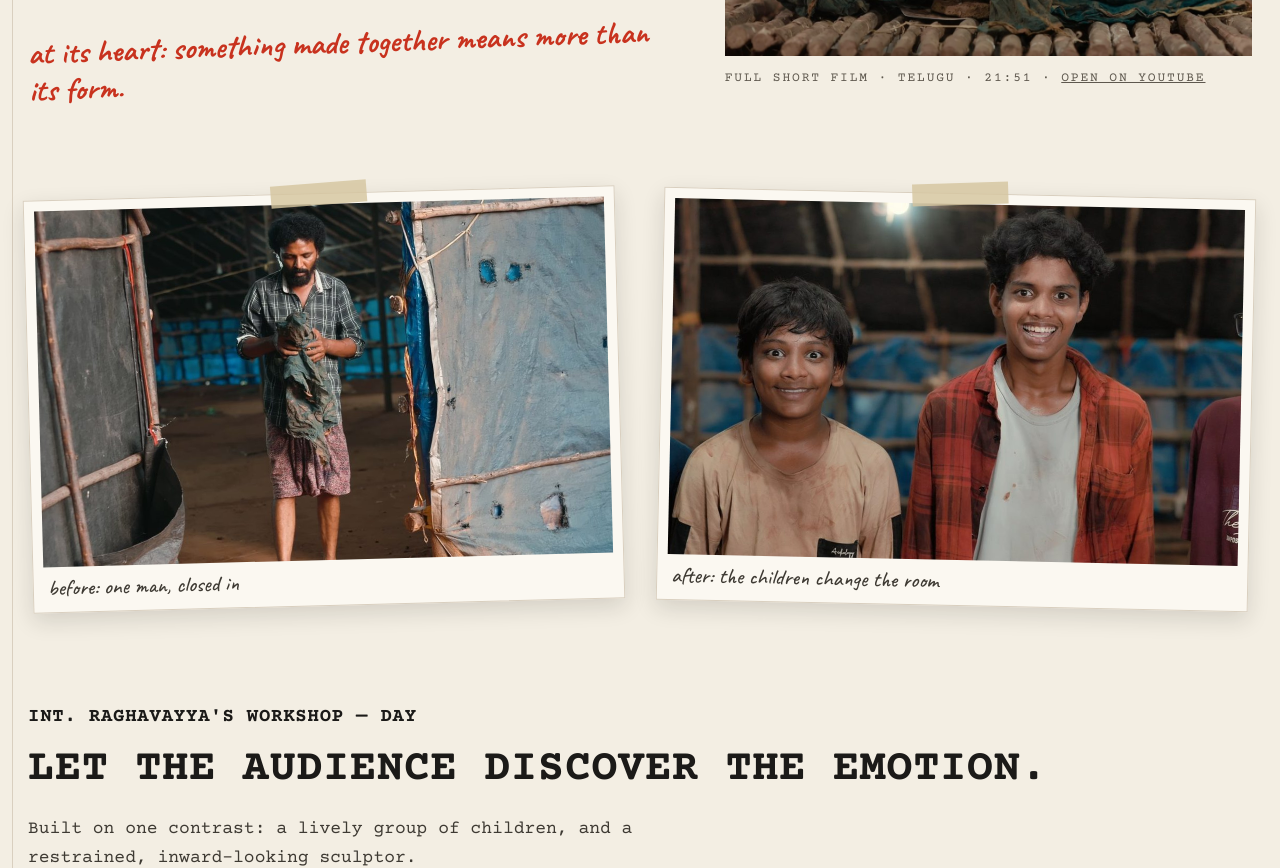
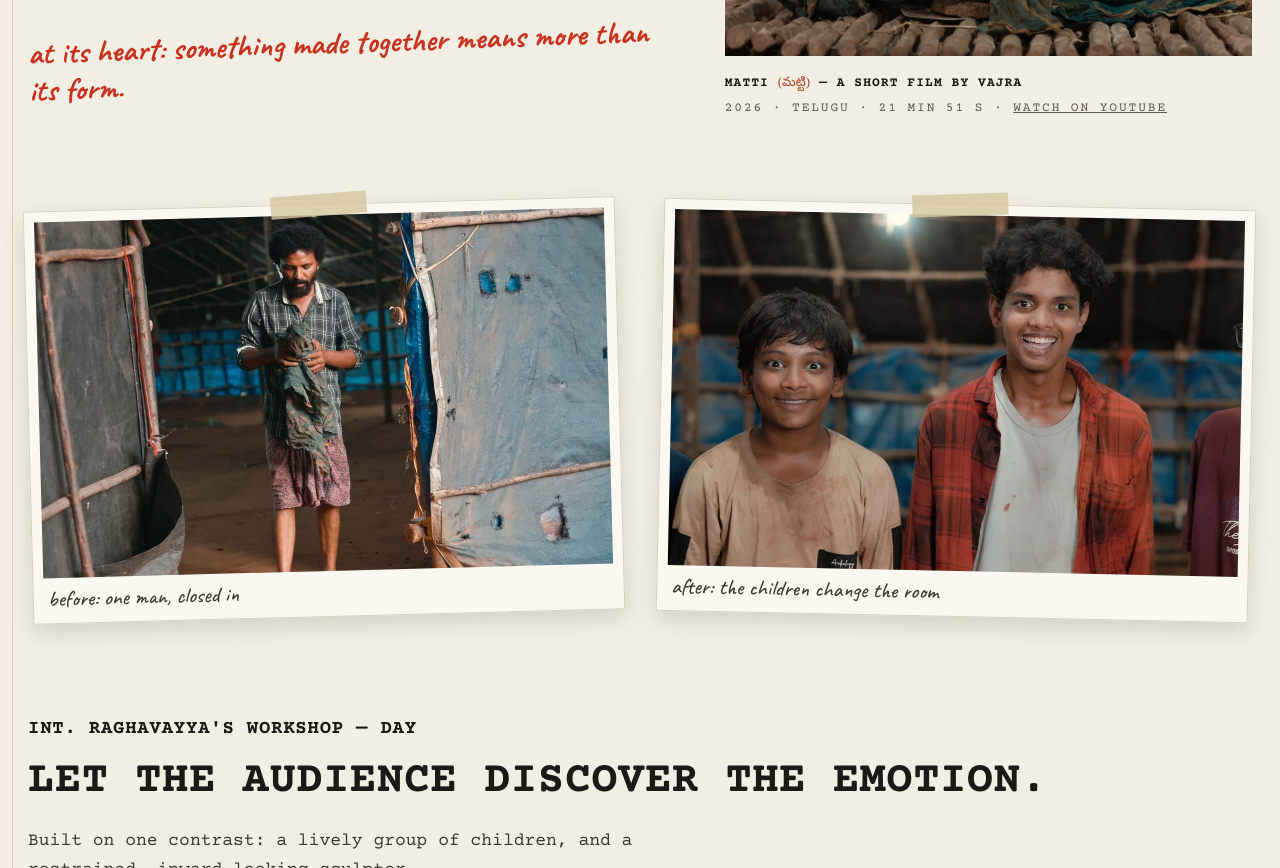
Before and after one commit to SahuRaj/vajra, a plain HTML site: page index.html in a window 1280 px wide. Shown: the part 4183-5051 px from the top of the page. Drawn offline with nearby package versions, Linux system fonts and the light colour scheme; a web font is replaced by a local one.

Commit message:
Add files via upload

```diff
--- a/index.html
+++ b/index.html
@@ -167,7 +167,7 @@ footer{border-top:1px solid var(--rule);padding:28px;text-align:center;font-size
 .player button:hover img,.player button:focus-visible img{opacity:1}
 .player .play{position:absolute;left:50%;top:50%;transform:translate(-50%,-50%);display:flex;align-items:center;gap:14px;background:var(--pen);color:var(--paper);font-family:var(--mono);font-weight:700;letter-spacing:.16em;padding:16px 26px;font-size:16px}
 .player iframe{position:absolute;inset:0;width:100%;height:100%;border:0}
-.player-note{font-size:13px;letter-spacing:.14em;color:var(--muted);margin:-16px 0 28px}
+.player-note{font-size:13px;letter-spacing:.14em;color:var(--muted);margin:-14px 0 28px;line-height:1.9}
 .pattern{border-left:0;border-top:1px solid var(--ink);border-bottom:1px solid var(--ink);padding:18px 0;margin:0 0 36px;font-size:19px;max-width:900px}
 .others{display:grid;grid-template-columns:repeat(2,minmax(0,1fr));gap:40px}
 .other{display:grid;grid-template-columns:200px minmax(0,1fr);gap:22px;align-items:start}
@@ -329,7 +329,7 @@ footer{border-top:1px solid var(--rule);padding:28px;text-align:center;font-size
             <span class="play">▶ PLAY MATTI</span>
           </button>
         </div>
-        <p class="player-note">FULL SHORT FILM · TELUGU · 21:51 · <a href="https://youtu.be/uAuOnfV6zT0" target="_blank" rel="noopener">OPEN ON YOUTUBE</a></p>
+        <div class="player-note"><b style="color:var(--ink);letter-spacing:.08em">MATTI <span lang="te" style="font-family:var(--te);font-weight:400;color:var(--clay);letter-spacing:0">(మట్టి)</span> — A SHORT FILM BY VAJRA</b><br>2026 · TELUGU · 21 MIN 51 S · <a href="https://youtu.be/uAuOnfV6zT0" target="_blank" rel="noopener">WATCH ON YOUTUBE</a></div>
       </div>
     </div>
 
```
